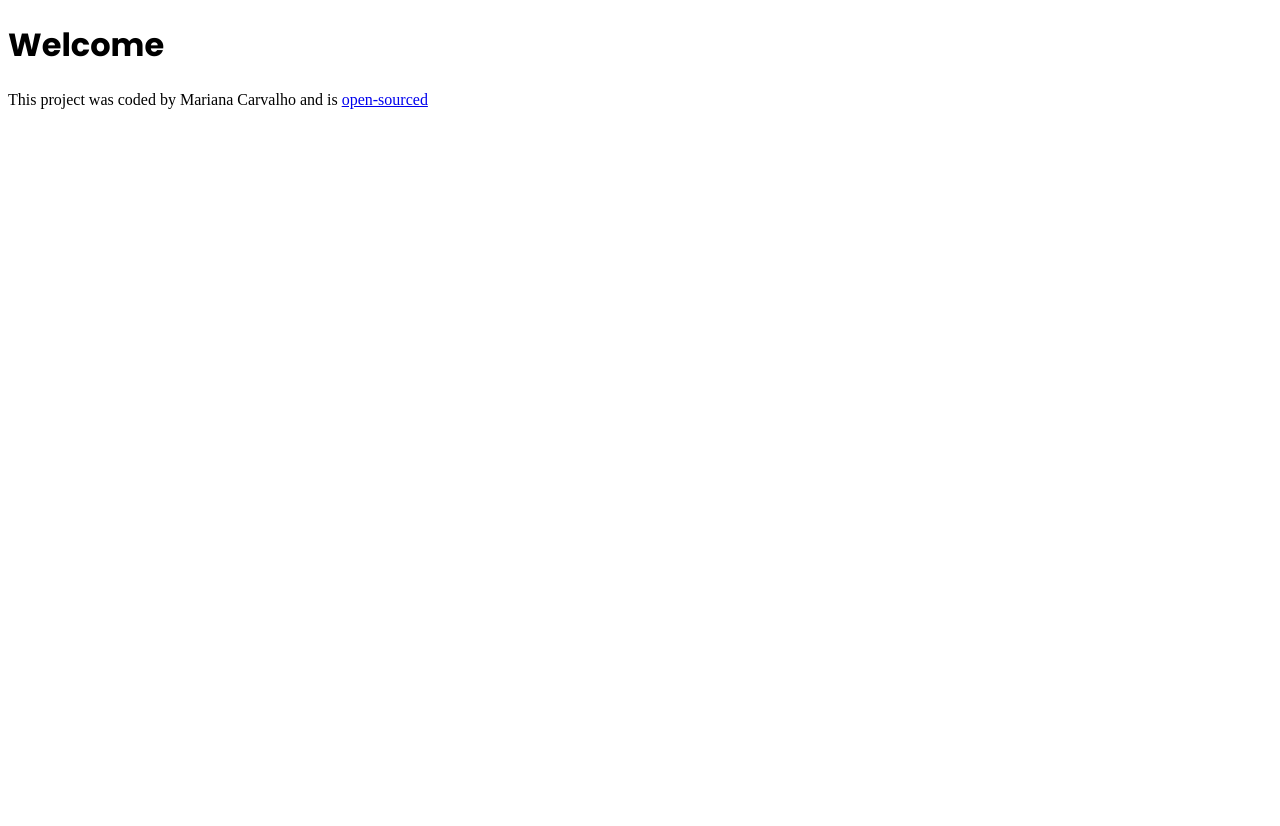
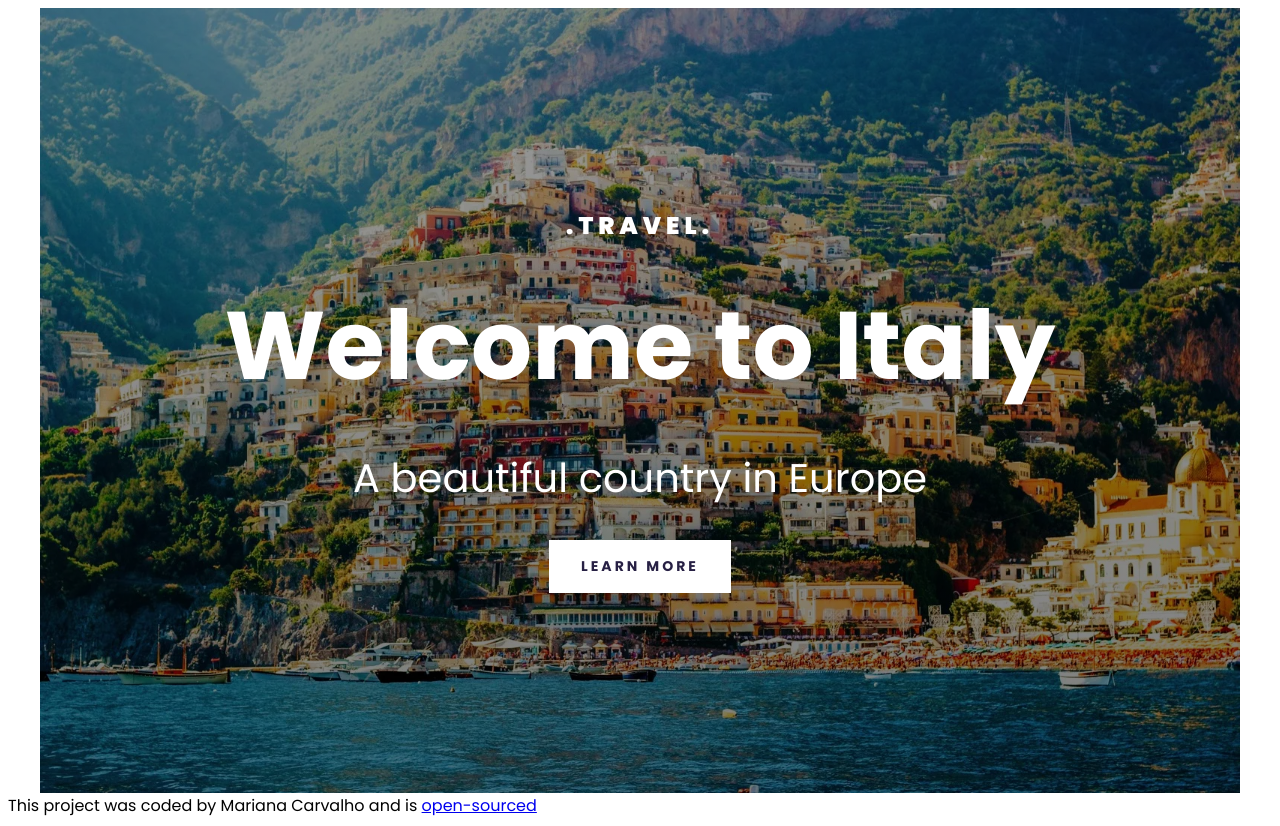
Before and after one commit to MarianavCarvalho/Italy-travel-project, a plain HTML site: page index.html in a window 1280 px wide. Before the commit the page ends 800 px from the top, so only its background shows below. Drawn offline with Linux system fonts and the light colour scheme.

Commit message:
Added the header and styling to index.html and css

```diff
--- a/index.html
+++ b/index.html
@@ -10,9 +10,16 @@
     <title>Welcome to Italy</title>
 </head>
 <body>
-   <h1>Welcome</h1>
+    <div class="container">
+    <header>
+   <h3>.TRAVEL.</h3>
+   <h1>Welcome to Italy</h1>
+   <h2>A beautiful country in Europe</h2>
+   <a href="#">Learn more</a>
+   </header>
    <footer>
     This project was coded by Mariana Carvalho and is <a href="https://github.com/MarianavCarvalho/Italy-travel-project" target="_blank">open-sourced</a>
    </footer>
+   </div>
 </body>
 </html>
--- a/src/styles.css
+++ b/src/styles.css
@@ -1,3 +1,74 @@
-h1{
+body{
     font-family: 'Poppins', sans-serif;
 }
+
+.container{
+    max-width: 1400px;
+    margin: 0 auto;
+}
+
+header{
+    max-width: 1200px;
+    margin: 0 auto;
+    background-image: linear-gradient(rgba(0, 0, 0, 0.4), rgba(0, 0, 0, 0.5)), url("../images/italy-positano.png");
+    background-position: center;
+    background-repeat: no-repeat;
+    background-size: cover;
+    text-align: center;
+    padding: 200px 0;
+    color: white;
+}
+
+header h1{
+    font-size: 96px;
+    font-weight: 700;
+    line-height: 1.5;
+    margin:30px 0;
+}
+
+header h2{
+font-size: 40px;
+font-weight: 400;
+line-height: 1.5;
+margin: 0;
+}
+
+header h3{
+    font-size: 24px;
+    font-weight: 900;
+    line-height: 1.5;
+    letter-spacing: 5px;
+    margin: 0;
+}
+header a{
+font-size: 14px;
+font-weight: 700;
+line-height: 1.5;
+text-align: center;
+letter-spacing: 3px;
+text-transform: uppercase;
+padding: 16px 32px;
+margin-top: 32px;
+display: inline-block;
+background: white;
+text-decoration: none;
+color: #272044;
+}
+
+@media (max-width: 900px){
+    header{
+        padding: 60px 0;
+    }
+   header h1{
+    font-size: 48px;
+    line-height: 1;
+   }
+   header h2 {
+       font-size: 20px;
+       line-height: 1;
+   }
+   header h3 {
+       font-size: 12px;
+       line-height: 1;
+   }
+}
```
Also changed, not shown: images/italy-positano.png (added).
